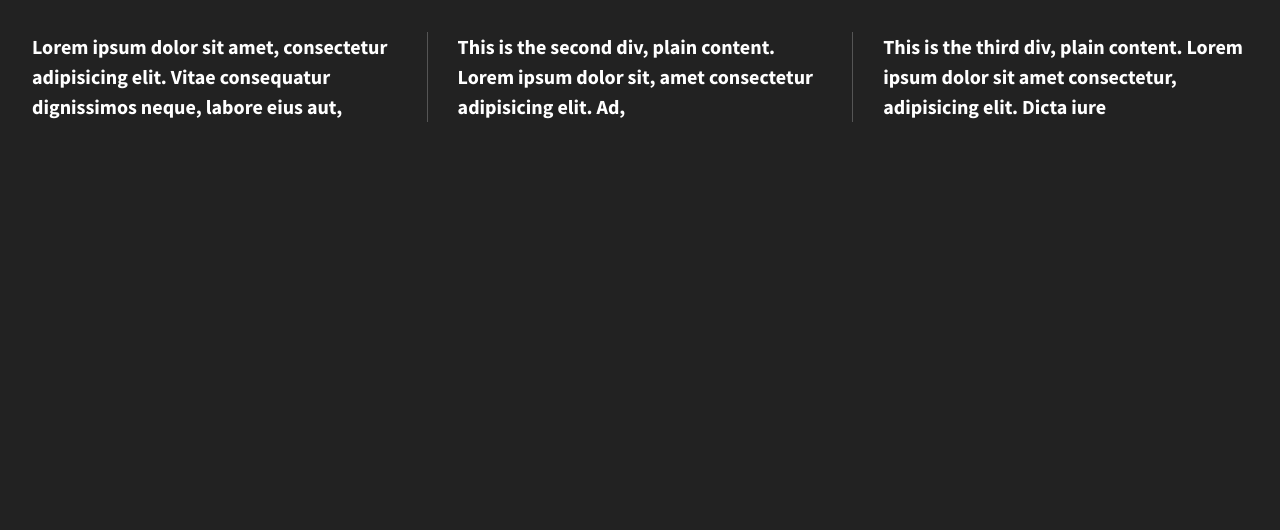
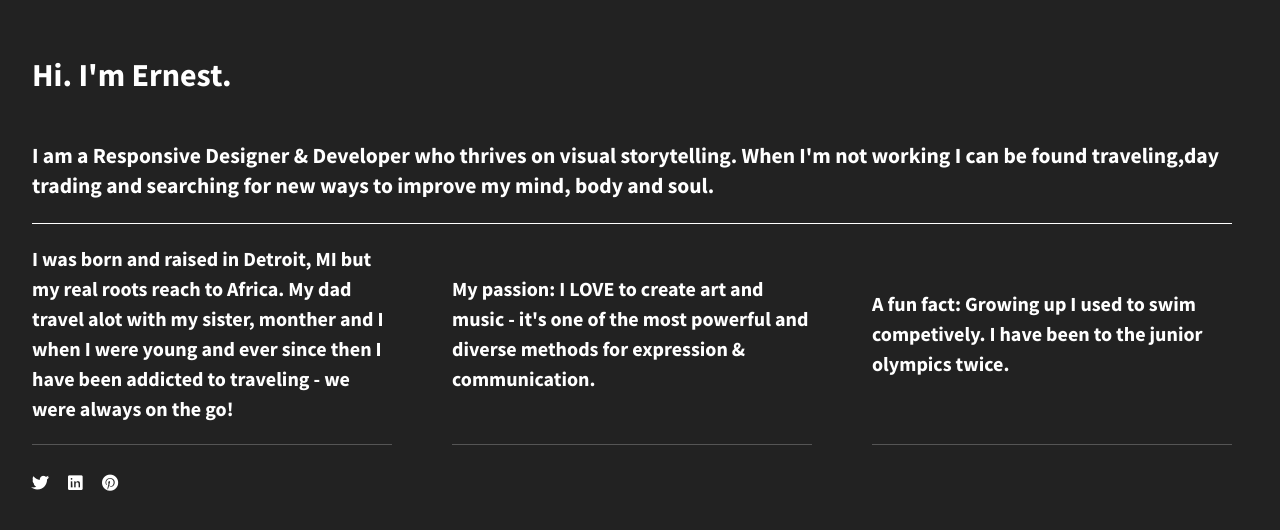
Before and after one commit to edev87/my-flexbox-starter, a plain HTML site: page index.html in a window 1280 px wide. Drawn offline with nearby package versions, Linux system fonts and the light colour scheme.

Commit message:
inital commit

```diff
--- a/css/main.css
+++ b/css/main.css
@@ -108,24 +108,46 @@ body {
   padding: 2em;
   color: #fff;
   height: 100%;
+  justify-content: center;
 }
 
-.wrapper {
+.flex-container{
   display: flex;
   flex-flow: row wrap;
   justify-content: space-between;
-  align-items: center;
+ max-width: 1200px;
 }
 
-.div-1, .div-2, .div-3 {
+header,footer{
+    width: 100%;
+    display: flex;
+    justify-content: flex-start;
+}
+main{
+    width: 100%;
+    display: flex;
+    justify-content: center;
+    border-bottom: 1px solid #fff;
+}
+main p{
+    font-size: 1.35em;
+}
+
+.flex-items{
   display: flex;
   justify-content: center;
   align-items: center;
   color: #fff;
   line-height: 1.5em;
   font-size: 1.25em;
-  /* width: 30%; */
-  height: auto;
+ border-bottom: 1px solid #555;
+ width: 30%;
+}
+footer{
+    border-top: 1px soild #fff;
+}
+footer i{
+    padding: 30px 20px 0 0;
 }
 
 .wrapper span {
--- a/index.html
+++ b/index.html
@@ -3,7 +3,7 @@
     <head>
         <meta charset="utf-8">
         <meta http-equiv="x-ua-compatible" content="ie=edge">
-        <title>Make me into a grid!</title>
+        <title></title>
         <meta name="description" content="">
         <meta name="viewport" content="width=device-width, initial-scale=1">
 
@@ -13,27 +13,39 @@
         <link rel="stylesheet" href="css/normalize.css">
         <link rel="stylesheet" href="css/main.css">
         <script src="js/vendor/modernizr-2.8.3.min.js"></script>
-        <link href='http://fonts.googleapis.com/css?family=Lora:700' rel='stylesheet' type='text/css'>
-        <link href='http://fonts.googleapis.com/css?family=Source+Sans+Pro:400,700' rel='stylesheet' type='text/css'>
+        <link href="https://fonts.googleapis.com/css?family=Lora|Source+Sans+Pro:400,700" rel="stylesheet">
+        <link rel="stylesheet" href="https://use.fontawesome.com/releases/v5.5.0/css/all.css" integrity="sha384-B4dIYHKNBt8Bc12p+WXckhzcICo0wtJAoU8YZTY5qE0Id1GSseTk6S+L3BlXeVIU" crossorigin="anonymous">
     </head>
     <body>
         <!--[if lt IE 8]>
             <p class="browserupgrade">You are using an <strong>outdated</strong> browser. Please <a href="http://browsehappy.com/">upgrade your browser</a> to improve your experience.</p>
         <![endif]-->
 
-        <section class="wrapper">
-            <div class="div-1">
-                Lorem ipsum dolor sit amet, consectetur adipisicing elit.
-                 Vitae consequatur dignissimos neque, labore eius aut,
-                  </div>
-            <div class="div-2">
-                This is the second div, plain content.
-                Lorem ipsum dolor sit, amet consectetur adipisicing elit. Ad,
-                 </div>
-            <div class="div-3">
-                This is the third div, plain content.
-                Lorem ipsum dolor sit amet consectetur, adipisicing elit. Dicta iure
-                 </div>
+        <!-- Add your site or application content here -->
+        <section class="flex-container">
+            <header>
+                <h1>Hi. I'm Ernest.</h1>
+            </header>
+            <main>
+                <p>I am a <span>Responsive Designer & Developer</span> who thrives on visual storytelling.
+                     When I'm not working I can be found traveling,day trading and searching for new ways to improve my mind, body and soul.</p>
+            </main>
+            <div id="div-1" class="flex-items">
+                <p>I was born and raised in Detroit, MI but <span>my real roots</span> reach to Africa.
+                     My dad travel alot with my sister, monther and I when I were young and ever since then I have been addicted to traveling - we were always on the go!</p>
+            </div>
+            <div id="div-2" class="flex-items">
+                <p><span>My passion:</span> I LOVE to create art and music - it's one of the most powerful and diverse methods
+                     for expression & communication.</p>
+            </div>
+            <div id="div-3" class="flex-items">
+                <p><span>A fun fact:</span> Growing up I used to swim competively. I have been to the junior olympics twice.</p>
+            </div>
+            <footer>
+                <i class="fab fa-twitter"></i>
+                <i class="fab fa-linkedin"></i>
+                <i class="fab fa-pinterest"></i>
+            </footer>
         </section>
 
         <script src="https://ajax.googleapis.com/ajax/libs/jquery/1.11.3/jquery.min.js"></script>
```
